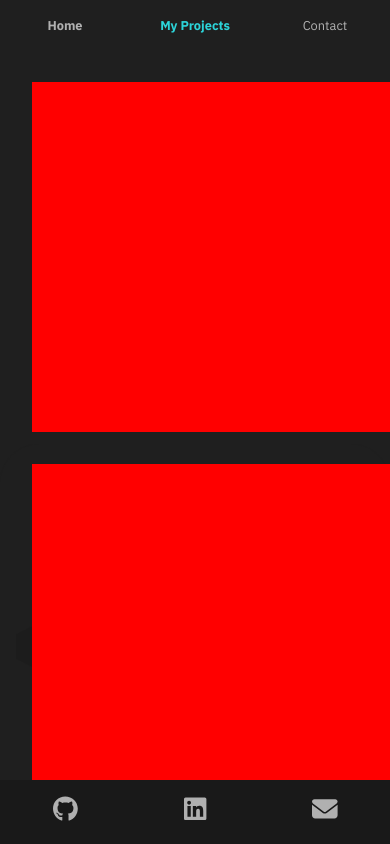
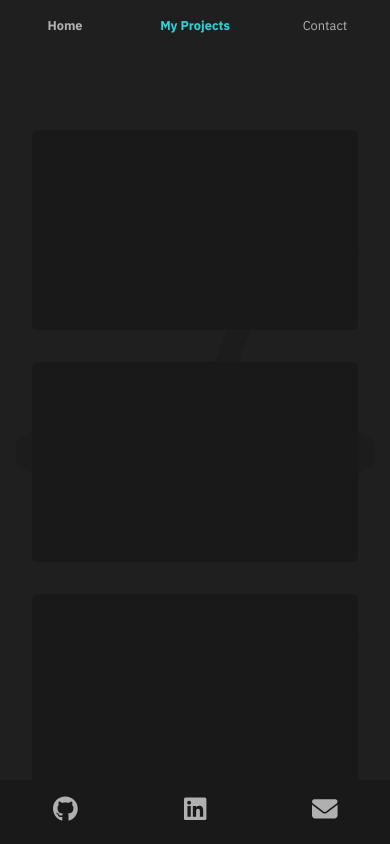
Before and after one commit to Jefernater58/portfolioWebsite, a React (Create React App) app: page /projects in a window 390 px wide. Shown: the top 844 px of the page. Built offline with nearby package versions, Linux system fonts and the light colour scheme.

Commit message:
Updated Projects for mobile devices

```diff
--- a/src/styles/Projects.css
+++ b/src/styles/Projects.css
@@ -1,15 +1,25 @@
 .Projects {
     display: flex;
-    padding: 66px 16px;
-    flex-wrap: wrap;
     margin: 0 auto;
+    width: 50%;
+    min-width: 600px;
+    flex-direction: column;
+    padding: calc(50px + 4rem) 0 5rem 0;
     flex-grow: 1;
+}
+
+@media (max-width: 768px) {
+    .Projects {
+        width: 100%;
+        min-width: 0;
+        padding: calc(50px + 4rem) 1rem 5rem 1rem;
+    }
 }
 
 .Projects-project {
     display: flex;
-    background: red;
+    background: var(--secondary-background-color);
+    border-radius: 5px;
     margin: 16px;
-    width: 400px;
-    height: 350px;
+    height: 200px;
 }
```
